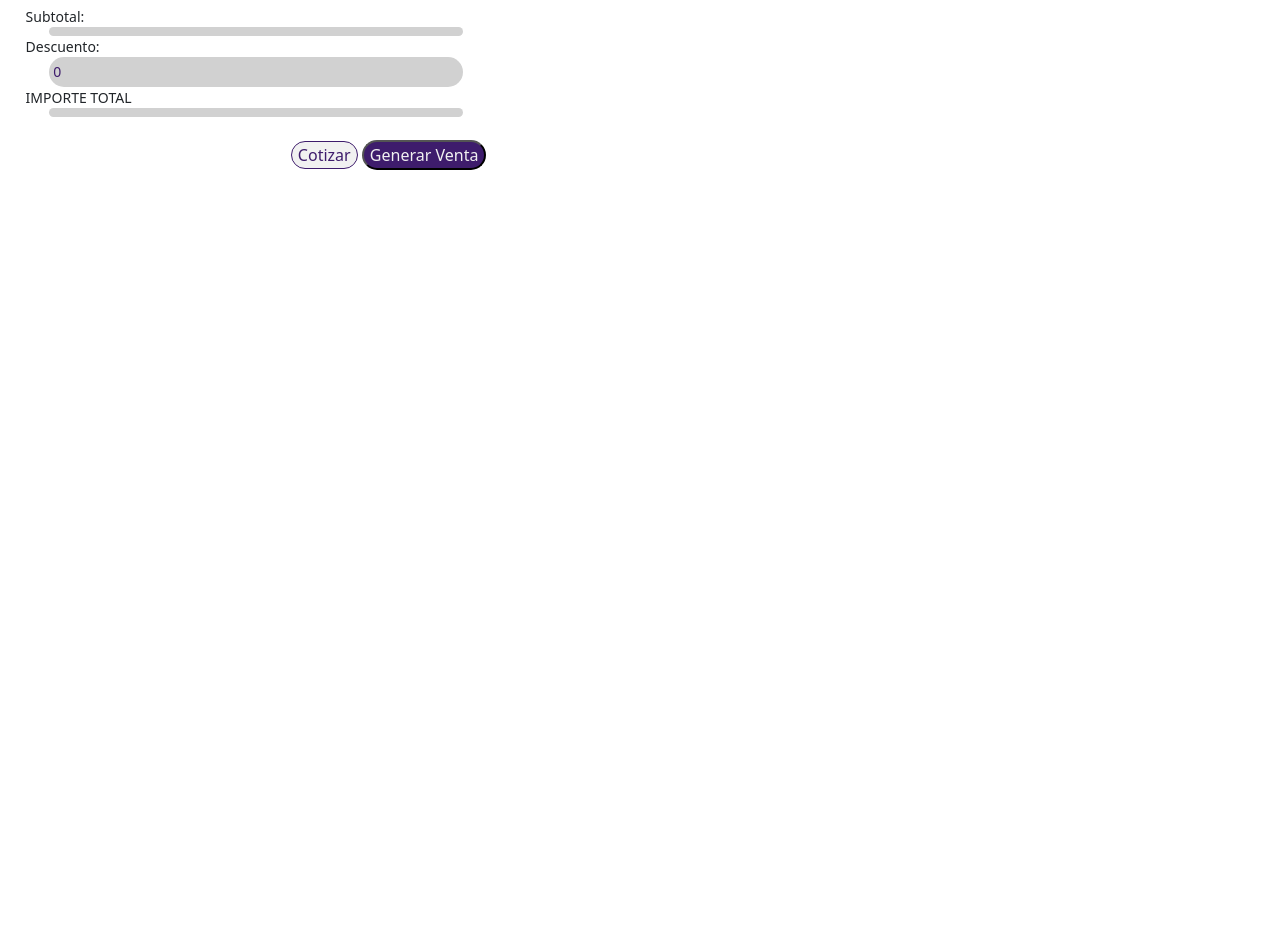
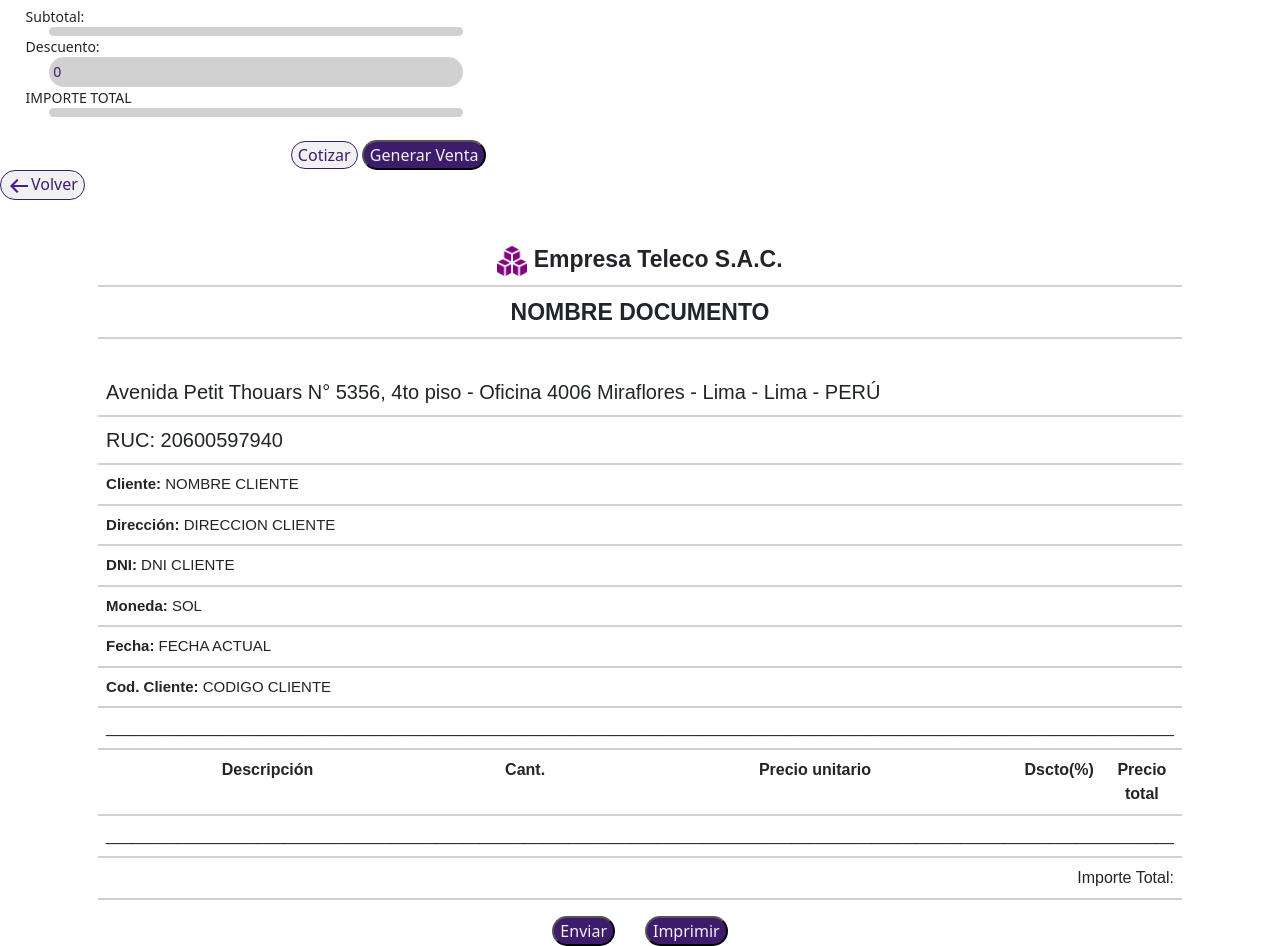
Before and after one commit to sortizu/Proyecto-Sistema-CRM, a Flask app: template templates/modulo_ventas.html in a window 1280 px wide. Shown: the part 222-1168 px from the top of the page. Before the commit the page ends 392 px from the top, so only its background shows below. Run offline with Flask 2, Linux system fonts and the light colour scheme; the template is opened without the code that fills it, so the values that code supplies are empty; some libraries are stand-ins or nearby versions.

Commit message:
Codigo actualizado

```diff
--- a/app.py
+++ b/app.py
@@ -124,7 +124,6 @@ def llenar_cotizacion(id):
 
 @app.route('/productos', methods=['POST'])
 def productosjson():
-
     try:
         limite = request.form['pagina']
         offset = 10*(int(limite)-1)
@@ -146,74 +145,74 @@ def productosjson():
     return jsonify(productos)
 
 
-@app.route('/boleta/<id>')
-def llenar_boleta(id):
-    try:
-        cursor = mysql.connection.cursor()
+# @app.route('/boleta/<id>')
+# def llenar_boleta(id):
+#     try:
+#         cursor = mysql.connection.cursor()
 
-        sql = f"""select producto.nombre, cantidad, precio, concat(descuento*100,'%'), total
-                from boleta, venta, detalle_venta, producto, oferta
-                where id_boleta = {id}
-                    and fk_boleta_venta = id_venta
-                    and id_venta = fk_detventa_venta
-                    and fk_detventa_producto = id_producto
-                    and fk_producto_oferta = id_oferta"""
+#         sql = f"""select producto.nombre, cantidad, precio, concat(descuento*100,'%'), total
+#                 from boleta, venta, detalle_venta, producto, oferta
+#                 where id_boleta = {id}
+#                     and fk_boleta_venta = id_venta
+#                     and id_venta = fk_detventa_venta
+#                     and fk_detventa_producto = id_producto
+#                     and fk_producto_oferta = id_oferta"""
 
-        cursor.execute(sql)
+#         cursor.execute(sql)
 
-        detalles_venta = cursor.fetchall()
+#         detalles_venta = cursor.fetchall()
 
-        sql = f"""select id_boleta, monto from boleta, venta where id_boleta = {id} and fk_boleta_venta = id_venta"""
+#         sql = f"""select id_boleta, monto from boleta, venta where id_boleta = {id} and fk_boleta_venta = id_venta"""
 
-        cursor.execute(sql)
+#         cursor.execute(sql)
 
-        detalle_monto = cursor.fetchone()
+#         detalle_monto = cursor.fetchone()
 
-        sql = f"""select EXTRACT(DAY FROM fecha), EXTRACT(month FROM fecha), EXTRACT(year FROM fecha)
-                from boleta where id_boleta = {id}"""
+#         sql = f"""select EXTRACT(DAY FROM fecha), EXTRACT(month FROM fecha), EXTRACT(year FROM fecha)
+#                 from boleta where id_boleta = {id}"""
 
-        cursor.execute(sql)
+#         cursor.execute(sql)
 
-        boleta_fecha = cursor.fetchone()
+#         boleta_fecha = cursor.fetchone()
 
-    except Exception as ex:
-        print(ex)
-    return render_template('boleta.html', data_detalles_venta=detalles_venta, data_detalle_monto=detalle_monto, data_boleta_fecha=boleta_fecha)
+#     except Exception as ex:
+#         print(ex)
+#     return render_template('boleta.html', data_detalles_venta=detalles_venta, data_detalle_monto=detalle_monto, data_boleta_fecha=boleta_fecha)
 
 
-@app.route('/cotizacion/<id>')
-def llenar_cotizacion(id):
-    try:
-        cursor = mysql.connection.cursor()
+# @app.route('/cotizacion/<id>')
+# def llenar_cotizacion(id):
+#     try:
+#         cursor = mysql.connection.cursor()
 
-        sql = f"""select producto.nombre, cantidad, precio, concat(descuento*100,'%'), total
-                from boleta, venta, detalle_venta, producto, oferta
-                where id_boleta = {id}
-                    and fk_boleta_venta = id_venta
-                    and id_venta = fk_detventa_venta
-                    and fk_detventa_producto = id_producto
-                    and fk_producto_oferta = id_oferta"""
+#         sql = f"""select producto.nombre, cantidad, precio, concat(descuento*100,'%'), total
+#                 from boleta, venta, detalle_venta, producto, oferta
+#                 where id_boleta = {id}
+#                     and fk_boleta_venta = id_venta
+#                     and id_venta = fk_detventa_venta
+#                     and fk_detventa_producto = id_producto
+#                     and fk_producto_oferta = id_oferta"""
 
-        cursor.execute(sql)
+#         cursor.execute(sql)
 
-        detalles_venta = cursor.fetchall()
+#         detalles_venta = cursor.fetchall()
 
-        sql = f"""select id_boleta, monto from boleta, venta where id_boleta = {id} and fk_boleta_venta = id_venta"""
+#         sql = f"""select id_boleta, monto from boleta, venta where id_boleta = {id} and fk_boleta_venta = id_venta"""
 
-        cursor.execute(sql)
+#         cursor.execute(sql)
 
-        detalle_monto = cursor.fetchone()
+#         detalle_monto = cursor.fetchone()
 
-        sql = f"""select EXTRACT(DAY FROM CURDATE()), EXTRACT(month FROM CURDATE()), EXTRACT(year FROM CURDATE())
-                from boleta where id_boleta = {id}"""
+#         sql = f"""select EXTRACT(DAY FROM CURDATE()), EXTRACT(month FROM CURDATE()), EXTRACT(year FROM CURDATE())
+#                 from boleta where id_boleta = {id}"""
 
-        cursor.execute(sql)
+#         cursor.execute(sql)
 
-        boleta_fecha = cursor.fetchone()
+#         boleta_fecha = cursor.fetchone()
 
-    except Exception as ex:
-        print(ex)
-    return render_template('cotizacion.html', data_detalles_venta=detalles_venta, data_detalle_monto=detalle_monto, data_boleta_fecha=boleta_fecha)
+#     except Exception as ex:
+#         print(ex)
+#     return render_template('cotizacion.html', data_detalles_venta=detalles_venta, data_detalle_monto=detalle_monto, data_boleta_fecha=boleta_fecha)
 
 
 @app.route('/consultaclientes/<id_producto>')
@@ -247,6 +246,9 @@ def devolver_prodxclientejson(id_cliente, fecha_inicio, fecha_fin):
     except Exception as ex:
         print(ex)
     return jsonify(prodsxcliente)
+
+# venta idventa
+# detallesdeventa
 
 
 @app.route('/producto/<id>')
--- a/static/css/style.css
+++ b/static/css/style.css
@@ -431,8 +431,8 @@ tr{
     width:60%;
 }
 /*DETALLES COMPROBANTE*/
-#comprobante{
-    display: none;
+/* #comprobante{
+     display: none;
     width:50%;
     height: 70%;
     position: fixed;
@@ -446,10 +446,10 @@ tr{
     background-color: #f1f1f1;
     border: #3E1C6C 2px solid;
     padding: 2%;
-}
+} */
 /*DETALLES COTIZACION*/
 #cotizacion{
-    display: none;
+    /* display: none; */
     width:50%;
     height: 70%;
     position: fixed;
@@ -463,14 +463,6 @@ tr{
     background-color: #f1f1f1;
     border: #3E1C6C 2px solid;
     padding: 2%;
-}
-.pdf{
-    width: 100%;
-    height: 90%;
-    display: flex;
-    justify-content: center;
-    padding-top: 3%;
-    padding-bottom: 3%;
 }
 .btnspdf{
     display: flex;
--- a/static/js/scripts.js
+++ b/static/js/scripts.js
@@ -21,23 +21,56 @@ document.addEventListener("click", e => {
         consultaProductos(valor);
     }
     if (e.target.getAttribute("name") == "cotizar") {
-        obtenerDatosCarrito();
+        tipo = "cotizacion";
+        llenarDocumento(obtenerDatosCarrito(), tipo);
+        openForm("documento");
+    }
+    if (e.target.getAttribute("name") == "vender") {
+        tipo = "venta";
+        llenarDocumento(obtenerDatosCarrito(), tipo)
+        openForm("documento");
     }
 })
 
 //Clase que almacenara cada la informacion para la tabla detalle venta
 class detalleVenta {
-    constructor(idproducto, cantidad, total) {
+    constructor(idproducto, cantidad, total, descripcion) {
         this.idproducto = idproducto;
         this.cantidad = cantidad;
         this.total = total;
+        this.descripcion = descripcion;
     }
 }
+// let cliente = obtenerDatosCliente();
 //arreglo de objetos con el conjunto de detalles que conforman la venta
 var detallesVenta = [];
 //carga la primera pagina de productos
 consultaProductos(1);
-
+function llenarDocumento(datos, tipo) {
+    titulo = tipo == "cotizacion" ? "DOCUMENTO DE COTIZACION" : "BOLETA ELECTRONICA";
+    tabla = document.getElementById("tablapdf");
+    tabla.innerHTML = "";
+    for (i = 0; i < datos.length; i++) {
+        id = datos[i].idproducto;
+        descripcion = datos[i].descripcion;
+        cantidad = datos[i].cantidad;
+        total = datos[i].total;
+        tr = '<tr><th>' + descripcion + '</th><th>' + cantidad + '</th><th></th><th></th><th>' + total + '</th></tr>';
+        tabla.innerHTML += tr;
+    }
+}
+function infoProducto(id) {
+    url = '/producto/' + id;
+    xhr = new XMLHttpRequest();
+    xhr.open('GET', url);
+    xhr.responseType = 'json';
+    xhr.send();
+    xhr.onload = function () {
+        respuesta = xhr.response;
+        console.log(respuesta);
+        return respuesta;
+    }
+}
 function obtenerDatosCarrito() {
     var carrito = document.getElementById("carrito");
     //reiniciamos el arreglo cada que se llame de nuevo la funcion por si añadieron o eliminaron productos del carrito
@@ -46,11 +79,11 @@ function obtenerDatosCarrito() {
         id = carrito.children[i].children[0].children[0].textContent;
         cantidad = carrito.children[i].children[0].children[2].children[1].textContent;
         total = carrito.children[i].children[0].children[4].children[0].textContent;
-        var detalle = new detalleVenta(id, cantidad, total);
+        descripcion = carrito.children[i].children[0].children[1].children[0].textContent;
+        var detalle = new detalleVenta(id, cantidad, total, descripcion);
         detallesVenta.push(detalle);
     }
     return detallesVenta;
-
 }
 function llenarCatalogo(respuesta) {
     tabla = document.getElementById("tabla");
@@ -61,32 +94,6 @@ function llenarCatalogo(respuesta) {
         tabla.innerHTML += filaproducto;
     }
 }
-
-
-
-document.addEventListener("click", e => {
-    if (e.target.getAttribute("name") == "detalles") {
-        var tr = e.target.parentElement.parentElement;
-        var th = tr.parentElement;
-        consultaDetalles(th.getAttribute('id'));
-    }
-    if (e.target.getAttribute("name") == "agregar") {
-        var tr = e.target.parentElement.parentElement;
-        var th = tr.parentElement;
-        agregarCarrito(th.getAttribute('id'));
-    }
-    if (e.target.getAttribute("name") == "pagina") {
-        var valor = e.target.textContent;
-        let botones = document.getElementsByName("pagina");
-        Array.prototype.forEach.call(botones, function (boton) {
-            boton.style.backgroundColor = "#f1f1f1";
-            boton.style.color = "#4C1A91";
-        });
-        e.target.style.backgroundColor = "#4C1A91";
-        e.target.style.color = "#f1f1f1 ";
-        consultaProductos(valor);
-    }
-})
 function agregarCarrito(id) {
     url = '/producto/' + id;
     xhr = new XMLHttpRequest();
@@ -165,7 +172,6 @@ function consultaDetalles(id) {
     xhr.send();
     xhr.onload = function () {
         respuesta = xhr.response;
-        console.log(typeof (respuesta));
         llenarDetalles(respuesta);
     }
 }
@@ -214,9 +220,9 @@ function openForm(id) {
 function closeForm(id) {
     document.getElementById(id).style.display = "none";
 }
-function filtrarprecio() {
-    // let maximo = document.getElementById(maximo).value;
-    // let minimo = document.getElementById(minimo).value;
-    var filas = document.getElementById('tabla');
-    console.log(filas);
-}
+// function filtrarprecio() {
+//     // let maximo = document.getElementById(maximo).value;
+//     // let minimo = document.getElementById(minimo).value;
+//     var filas = document.getElementById('tabla');
+//     console.log(filas);
+// }
--- a/templates/modulo_ventas.html
+++ b/templates/modulo_ventas.html
@@ -344,26 +344,85 @@
         </div>
     </section>
     <section class="seccionpdf">
-        <section class="comprobante" id="comprobante">
-            <button class="btn-secondary" onclick="closeForm('comprobante')"><img title="volver"
+        <section class="documento" id="documento">
+            <button class="btn-secondary" onclick="closeForm('documento')"><img title="volver"
                     src="../static/resources/images/icons8-izquierda-24 (1).png">Volver</button>
-            <div class="pdf">
-                <embed src="../static/resources/boletaventas.pdf" type="application/pdf" width="80%" height="100%">
+            <div class="report">
+                <table class="table">
+                    <tbody>
+                        <tr>
+                            <td colspan="5" class="tbtitulo"><br><img class="logo"
+                                    src="../static/resources/images/cubo.png" title="Inicio"><b> Empresa Teleco
+                                    S.A.C.</b></td>
+                        </tr>
+                        <tr>
+                            <td colspan="5" class="tbtitulo"><b> NOMBRE DOCUMENTO</b></td>
+                        </tr>
+                        <tr>
+                            <td colspan="5" class="tbsubtitulo"><br>Avenida Petit Thouars N° 5356, 4to piso -
+                                Oficina 4006
+                                Miraflores - Lima - Lima - PERÚ</td>
+                        </tr>
+
+                        <tr>
+                            <td colspan="5" class="tbsubtitulo">RUC: 20600597940</td>
+                        </tr>
+
+
+                        <tr>
+                            <td colspan="5" class="tbcliente"><b>Cliente: </b>NOMBRE CLIENTE</td>
+                        </tr>
+                        <tr>
+                            <td colspan="5" class="tbcliente"><b>Dirección: </b>DIRECCION CLIENTE</td>
+                        </tr>
+                        <tr>
+                            <td colspan="5" class="tbcliente"><b>DNI: </b>DNI CLIENTE</td>
+                        </tr>
+                        <tr>
+                            <td colspan="5" class="tbcliente"><b>Moneda: </b>SOL</td>
+                        </tr>
+
+                        <tr>
+                            <td colspan="5" class="tbcliente"><b>Fecha: </b>FECHA ACTUAL</td>
+                        </tr>
+                        <tr>
+                            <td colspan="5" class="tbcliente"><b>Cod. Cliente: </b>CODIGO CLIENTE</td>
+                        </tr>
+
+                        <tr>
+                            <td colspan="5" class="tbbarra">
+                                ________________________________________________________________________________________________________________________
+                            </td>
+                        </tr>
+                        <tr>
+                            <th class="tbdetcabecera"><b>Descripción</b></th>
+                            <th class="tbdetcabecera">Cant.</th>
+                            <th class="tbdetcabecera">Precio unitario</th>
+                            <th class="tbdetcabecera">Dscto(%)</th>
+                            <th class="tbdetcabecera">Precio total</th>
+                        </tr>
+                        <!-- ACA LLENAR CON LOS DATOS DEL CARRITO NOMAS -->
+                    <tbody id="tablapdf">
+
+                    </tbody>
+                    <tr>
+                        <td colspan="5" class="tbbarra">
+                            ________________________________________________________________________________________________________________________
+                        </td>
+                    </tr>
+
+                    <tr>
+                        <td colspan="5" class="tbtotal">Importe Total:</td>
+                    </tr>
+
+                    </tbody>
+
+                </table>
+
             </div>
             <div class="btnspdf">
-                <button class="btn-primary">Enviar comprobante</button>
-                <button class="btn-primary">Imprimir comprobante</button>
-            </div>
-        </section>
-        <section class="cotizacion" id="cotizacion">
-            <button class="btn-secondary" onclick="closeForm('cotizacion')"><img title="volver"
-                    src="../static/resources/images/icons8-izquierda-24 (1).png">Volver</button>
-            <div class="pdf">
-                <embed src="../static/resources/pdfcotiza.pdf" type="application/pdf" width="80%" height="100%">
-            </div>
-            <div class="btnspdf">
-                <button class="btn-primary">Enviar cotizacion</button>
-                <button class="btn-primary">Imprimir cotizacion</button>
+                <button class="btn-primary" id="enviar">Enviar</button>
+                <button class="btn-primary" id="imprimir">Imprimir</button>
             </div>
         </section>
 
```
Also changed, not shown: templates/base_reporte.html (+44 -26 lines).
